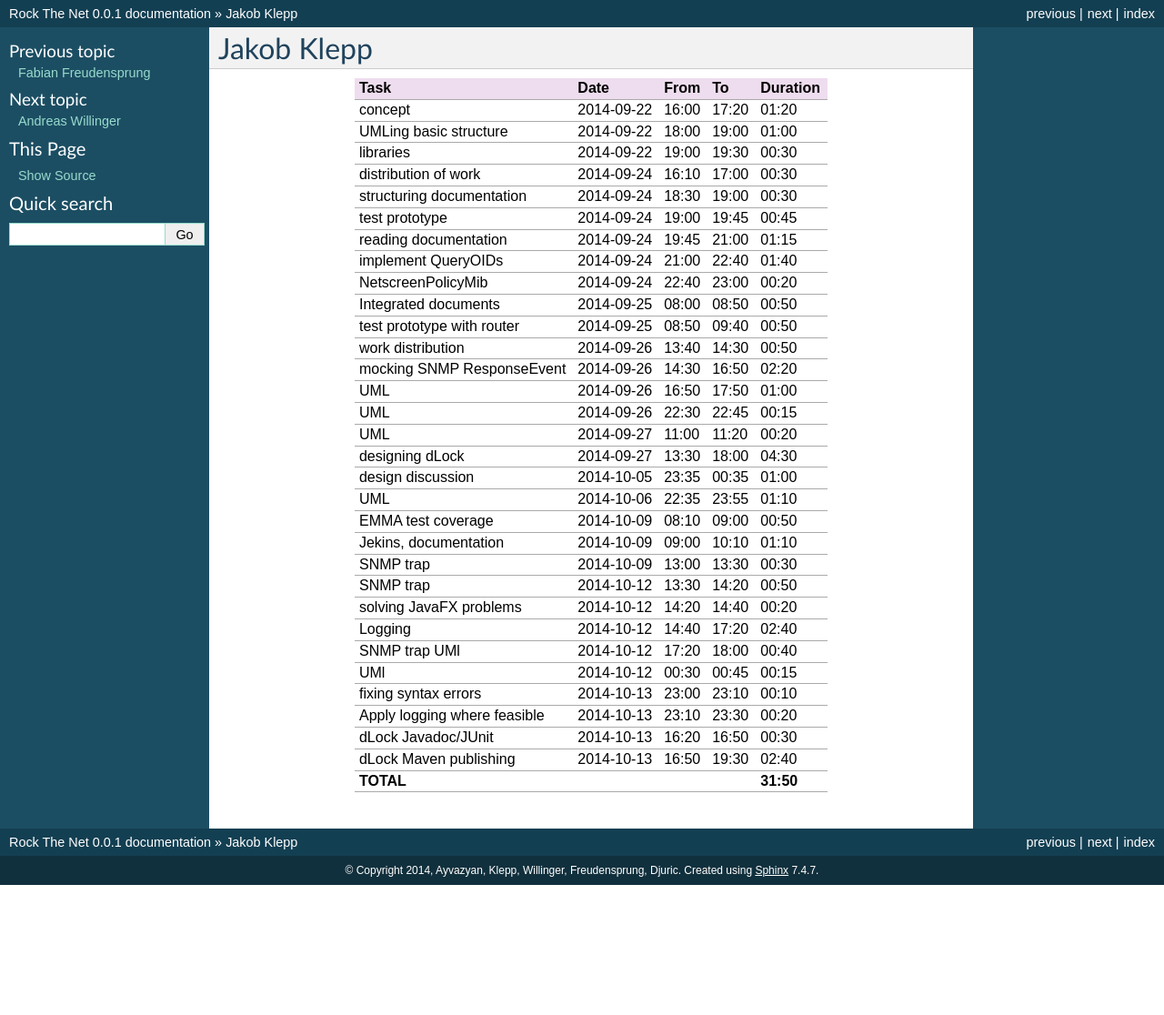
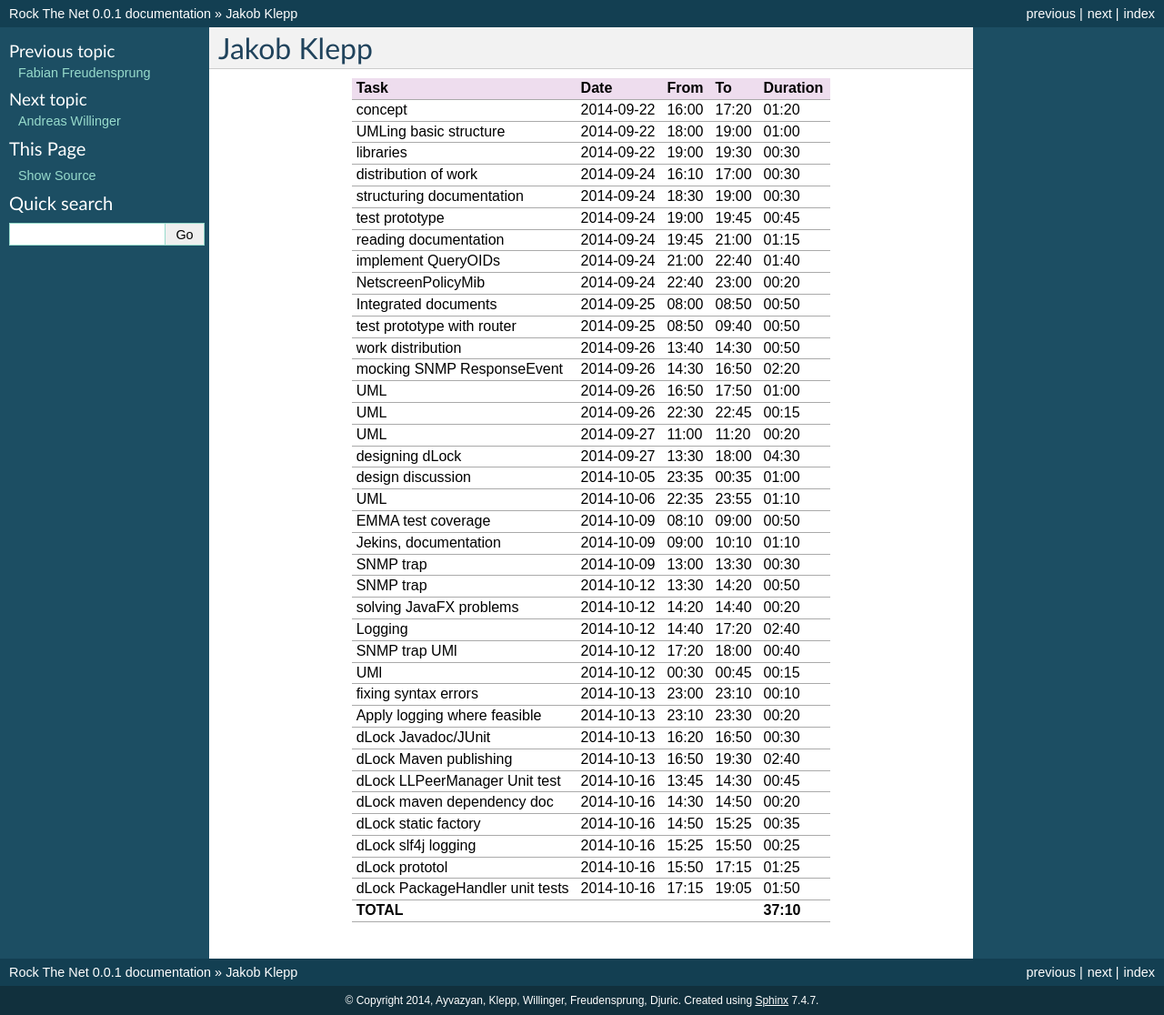
Before and after one commit to aayvazyan-tgm/RouterManagementProject_RockTheNet, a Sphinx documentation site: the page built from docs/timerecording_klepp.rst, in a window 1280 px wide. Shown: the whole page at 91% size. Built offline with Sphinx 7.4.7, drawn with Linux system fonts in a browser that asks for light colours; before the commit the page ends 973 px from its top, so only the background shows below that.

Commit message:
timerecording

```diff
--- /dev/null
+++ b/docs/sonatype_nexus.rst
@@ -0,0 +1,2 @@
+Nexus
+=====
--- a/docs/timerecording_klepp.rst
+++ b/docs/timerecording_klepp.rst
@@ -35,5 +35,11 @@ fixing syntax errors              2014-10-13 23:00 23:10   00:10
 Apply logging where feasible      2014-10-13 23:10 23:30   00:20
 dLock Javadoc/JUnit               2014-10-13 16:20 16:50   00:30
 dLock Maven publishing            2014-10-13 16:50 19:30   02:40
-**TOTAL**                                                **31:50**
+dLock LLPeerManager Unit test     2014-10-16 13:45 14:30   00:45
+dLock maven dependency doc        2014-10-16 14:30 14:50   00:20
+dLock static factory              2014-10-16 14:50 15:25   00:35
+dLock slf4j logging               2014-10-16 15:25 15:50   00:25
+dLock prototol                    2014-10-16 15:50 17:15   01:25
+dLock PackageHandler unit tests   2014-10-16 17:15 19:05   01:50
+**TOTAL**                                                **37:10**
 ================================= ========== ===== ===== =========
```
Also changed, not shown: 1 other file.
